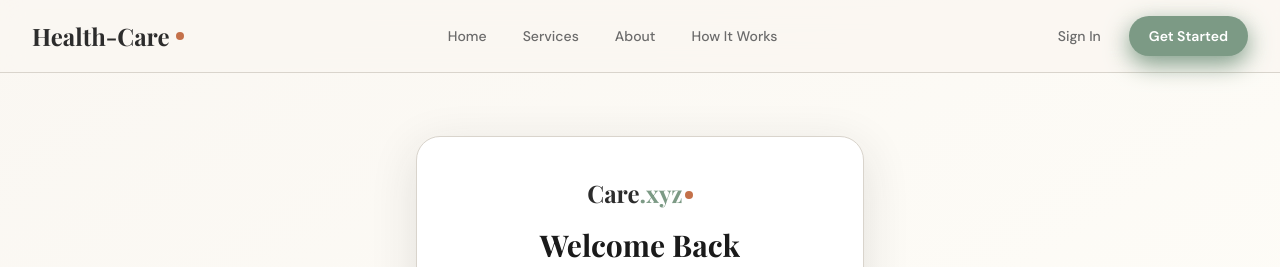
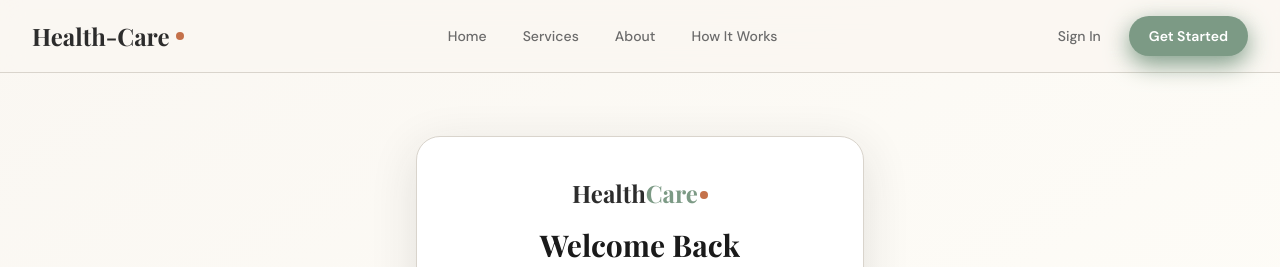
Before and after one commit to islamSorifulhero/Health-Care-Services, a Next.js app: page /login in a window 1280 px wide. Shown: the top 267 px of the page. Built offline with nearby package versions, Linux system fonts and the light colour scheme; a web font is replaced by a local one.

Commit message:
Login Register page updated

```diff
--- a/src/app/login/page.tsx
+++ b/src/app/login/page.tsx
@@ -48,7 +48,7 @@ export default function LoginPage() {
       <div className="bg-white rounded-3xl p-10 max-w-md w-full border border-border shadow-card-lg">
         <div className="text-center mb-8">
           <Link href="/" className="font-playfair text-2xl font-bold text-charcoal">
-            Care<span className="text-sage">.xyz</span><span className="w-2 h-2 bg-terracotta rounded-full inline-block ml-0.5 mb-1" />
+            Health<span className="text-sage">Care</span><span className="w-2 h-2 bg-terracotta rounded-full inline-block ml-0.5 mb-1" />
           </Link>
           <h2 className="font-playfair text-3xl font-bold text-[#1A1A1A] mt-4 mb-1">Welcome Back</h2>
           <p className="text-mid-gray text-sm">Sign in to access your bookings and services</p>
--- a/src/app/register/page.tsx
+++ b/src/app/register/page.tsx
@@ -64,7 +64,7 @@ export default function RegisterPage() {
       <div className="bg-white rounded-3xl p-10 max-w-lg w-full border border-border shadow-card-lg">
         <div className="text-center mb-8">
           <Link href="/" className="font-playfair text-2xl font-bold text-charcoal">
-            Care<span className="text-sage">.xyz</span><span className="w-2 h-2 bg-terracotta rounded-full inline-block ml-0.5 mb-1" />
+            Health<span className="text-sage">Care</span><span className="w-2 h-2 bg-terracotta rounded-full inline-block ml-0.5 mb-1" />
           </Link>
           <h2 className="font-playfair text-3xl font-bold text-[#1A1A1A] mt-4 mb-1">Create Account</h2>
           <p className="text-mid-gray text-sm">Join Health-Care and find trusted caretakers for your family</p>
```
